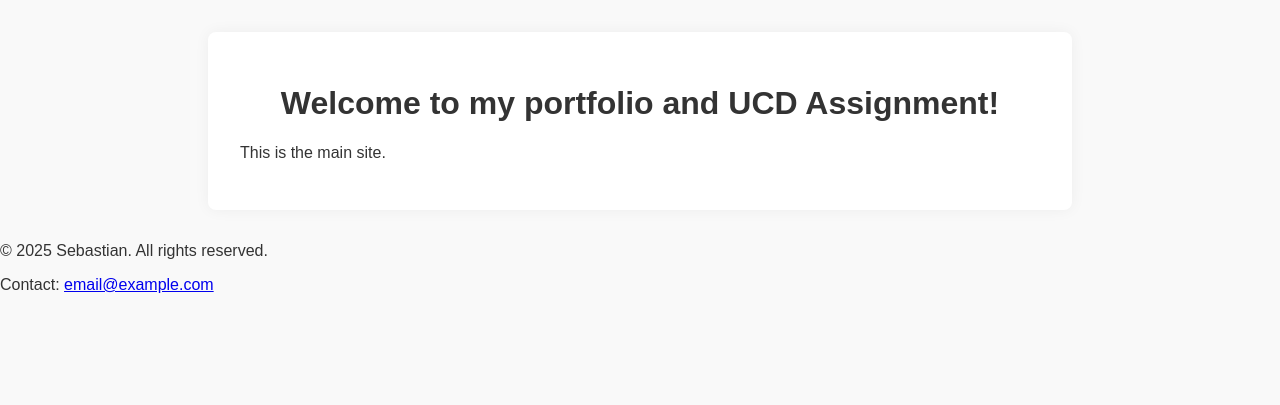
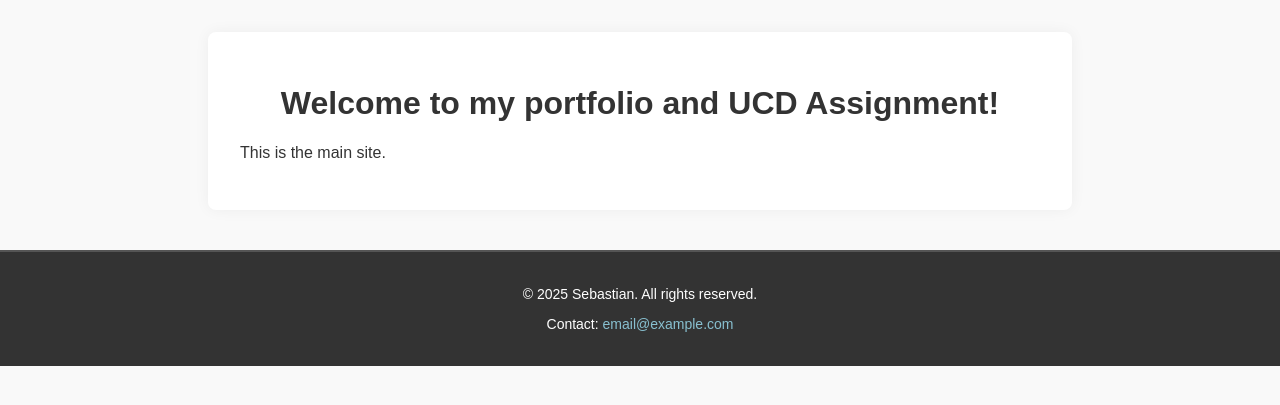
Before and after one commit to sebastian-elbacho/flask_assignment, a Flask app: page / in a window 1280 px wide. Shown: the part 50-455 px from the top of the page. Run offline with Flask 3, Linux system fonts and the light colour scheme.

Commit message:
style added to footer tag

```diff
--- a/static/css/style.css
+++ b/static/css/style.css
@@ -86,3 +86,25 @@ form p {
     color: green;
     text-align: center;
 }
+
+
+/* footer */
+
+footer {
+  background-color: #333;
+  color: white;
+  text-align: center;
+  padding: 20px;
+  font-size: 14px;
+  margin-top: 40px;
+  border-top: 2px solid #555;
+}
+
+footer a {
+  color: #88c0d0;
+  text-decoration: none;
+}
+
+footer a:hover {
+  text-decoration: underline;
+}
```
